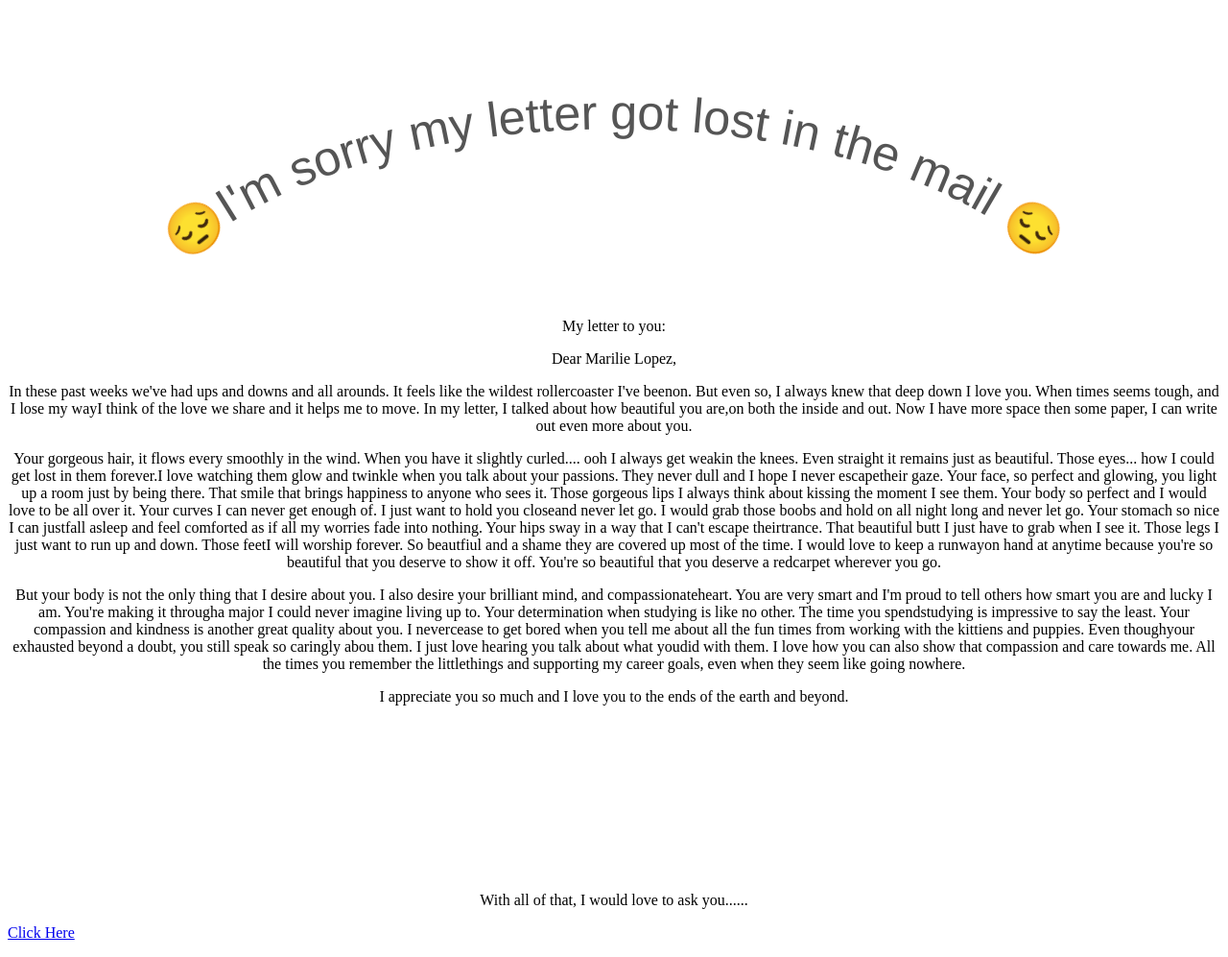
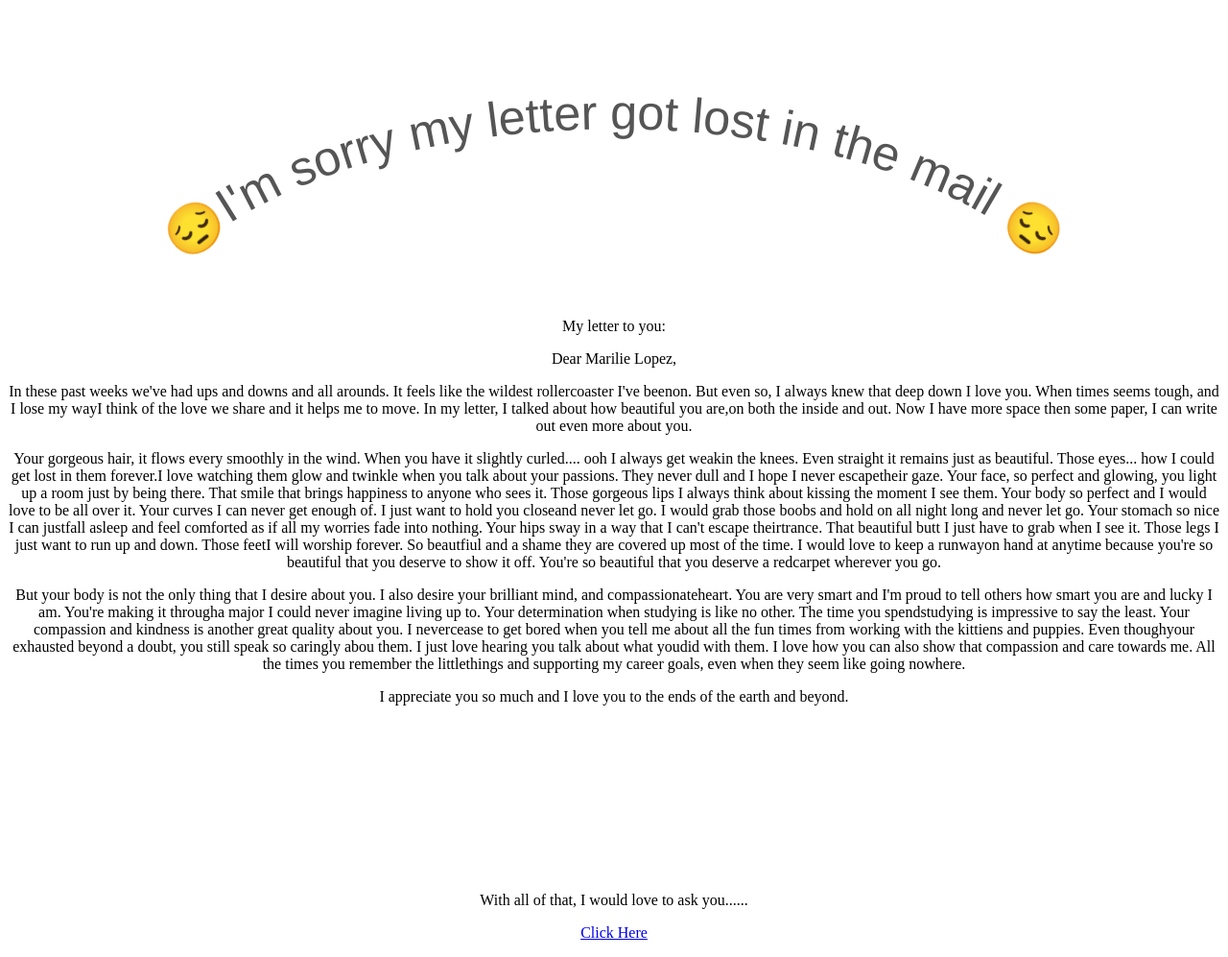
Before and after one commit to TheBird0/ValentineAsking, a plain HTML site: page index.html in a window 1280 px wide. Shown: the whole page at 96% size. Drawn offline with Linux system fonts and the light colour scheme.

Commit message:
Finally Done

```diff
--- a/index.html
+++ b/index.html
@@ -32,5 +32,5 @@
                             <p style="text-align: center">I appreciate you so much and I love you to the ends of the earth and beyond.</p>
                             <br /><br /><br /><br /><br /><br /><br /><br /><br />
                             <p style="text-align: center"> With all of that, I would love to ask you......</p>
-                            <a style="text-align: center" href="https://thebird0.github.io/Ask/">Click Here</a>
+                            <p style="text-align: center"><a href="https://thebird0.github.io/Ask/">Click Here</a></p>
 </body></html>
```
